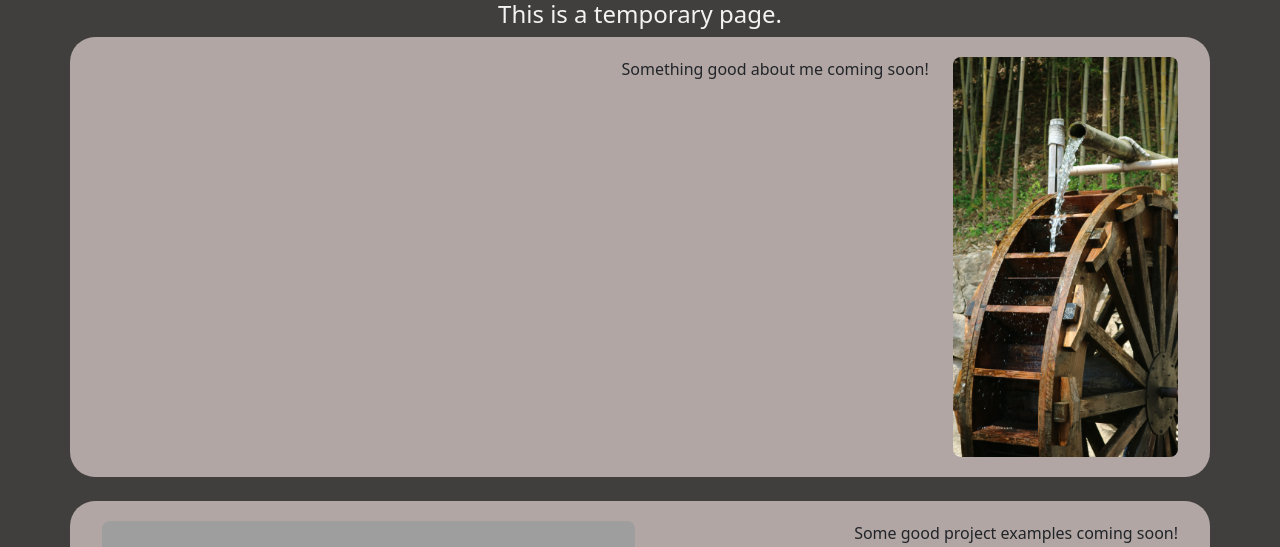
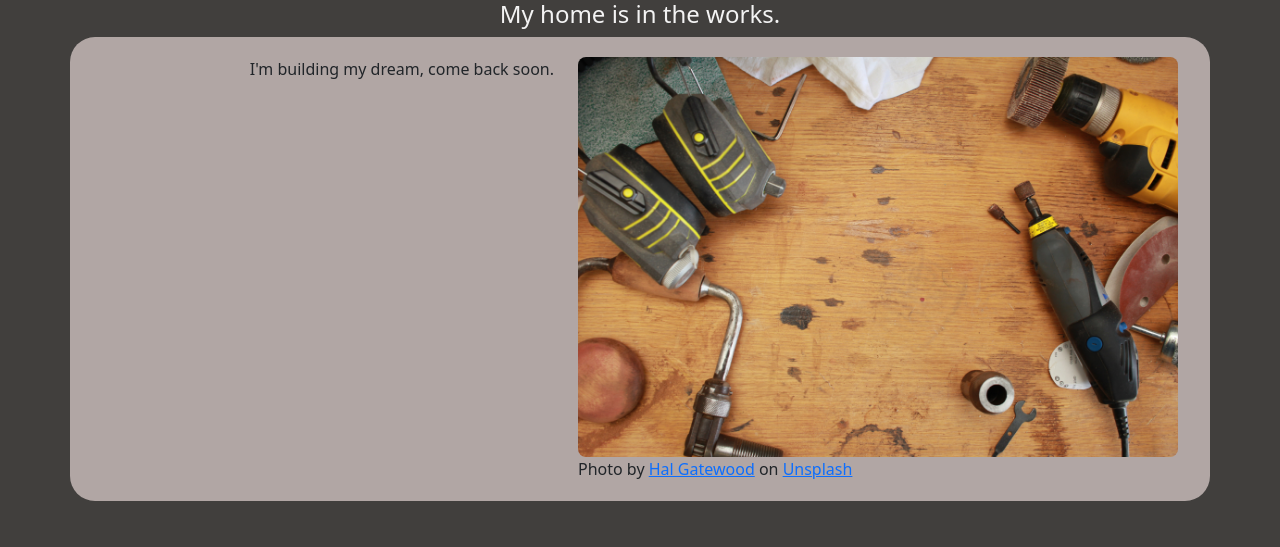
Before and after one commit to paul-stork/landing-page, a Flask app: page / in a window 1280 px wide. Shown: the part 76-623 px from the top of the page. After the commit the page ends 577 px from the top, so only its background shows below. Run offline with Flask 3, Linux system fonts and the light colour scheme; some libraries are stand-ins or nearby versions; grey boxes are pictures that could not be loaded.

Commit message:
Added placeholder home.html

```diff
--- a/app/main/templates/home.html
+++ b/app/main/templates/home.html
@@ -3,28 +3,20 @@
 {% block content %}
     <div class="container">
         <div class='row'>
-            <h4 class = 'text-center font-color'>This is a temporary page.</h4>
+            <h4 class = 'text-center font-color'>My home is in the works.</h4>
         </div>
+
         <div class='row main-div1'>
             <div class='col'>
-                <p class='text-end'>Something good about me coming soon!</p>
+                <p class='text-end'>I'm building my dream, come back soon.</p>
             </div>
             <div class='col-md-auto'>
-                <img src="{{ url_for('static', filename='images/water_wheel.jpg') }}" class='img-corners' />
+                <img src="{{ url_for('static', filename='images/hal-gatewood-v7WyjiyXNr4-unsplash.jpg') }}" class='img-corners' />
+
+                <figcaption>Photo by <a href="https://unsplash.com/@halacious?utm_source=unsplash&utm_medium=referral&utm_content=creditCopyText">Hal Gatewood</a> on <a href="https://unsplash.com/s/photos/workbench?utm_source=unsplash&utm_medium=referral&utm_content=creditCopyText">Unsplash</a>
+                </figcaption>
             </div>
         </div>
 
-        <br />
-
-        <div class='row main-div2'>
-            <div class='col-md-auto'>
-                <img src="{{ url_for('static', filename='images/dam.jpg') }}" class='img-corners' />
-                <figcaption><a href="https://www.freepik.com/free-photo/long-exposure-beautiful-shot-lech-river-dam-reutte_7955735.htm#query=dam&position=1&from_view=search&track=sph">Image by wirestock</a> on Freepik</figcaption>
-            </div>
-            <div class='col'>
-                <p class='text-end'>Some good project examples coming soon!</p>
-            </div>
-
-        </div>
     </div>
 {% endblock %}
```
Also changed, not shown: app/static/images/hal-gatewood-v7WyjiyXNr4-unsplash.jpg (added), 1 other file.
